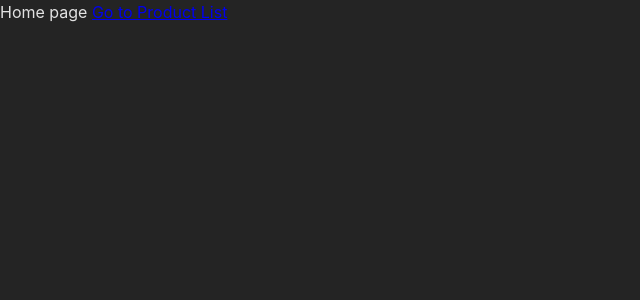
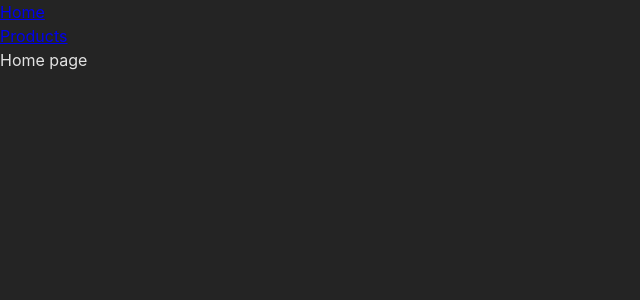
Before and after one commit to abhimax/react-multi-page-spa-react-router-fe, a React (Vite) app: page / in a window 1280 px wide. Shown: the top 300 px of the page, without its empty margins (0-640 px from the left). Built offline with nearby package versions, Linux system fonts and the light colour scheme.

Commit message:
feat: improve slide

```diff
--- /dev/null
+++ b/src/components/Navigation.jsx
@@ -0,0 +1,17 @@
+import { Link } from "react-router-dom";
+
+const Navigation = () => {
+  return (
+    <header>
+      <ul>
+        <li>
+          <Link to={"/"}>Home</Link>
+        </li>
+        <li>
+          <Link to={"/Products"}>Products</Link>
+        </li>
+      </ul>
+    </header>
+  );
+};
+export default Navigation;
--- a/src/pages/HomePage.jsx
+++ b/src/pages/HomePage.jsx
@@ -1,10 +1,6 @@
 import { Link } from "react-router-dom";
 
 const HomePage = () => {
-  return (
-    <div>
-      Home page <Link to={"/product"}>Go to Product List</Link>
-    </div>
-  );
+  return <div>Home page</div>;
 };
 export default HomePage;
--- a/src/pages/ProductPage.jsx
+++ b/src/pages/ProductPage.jsx
@@ -1,10 +1,6 @@
 import { Link } from "react-router-dom";
 
 const ProductPage = () => {
-  return (
-    <div>
-      Products<Link to={"/"}>Back to Home</Link>
-    </div>
-  );
+  return <div>Products</div>;
 };
 export default ProductPage;
--- /dev/null
+++ b/src/pages/RootLayout.jsx
@@ -0,0 +1,12 @@
+import { Outlet } from "react-router-dom";
+import Navigation from "../components/Navigation";
+
+const RootLayout = () => {
+  return (
+    <>
+      <Navigation />
+      <Outlet />
+    </>
+  );
+};
+export default RootLayout;
```
Also changed, not shown: src/App.jsx (+9 -2 lines).
